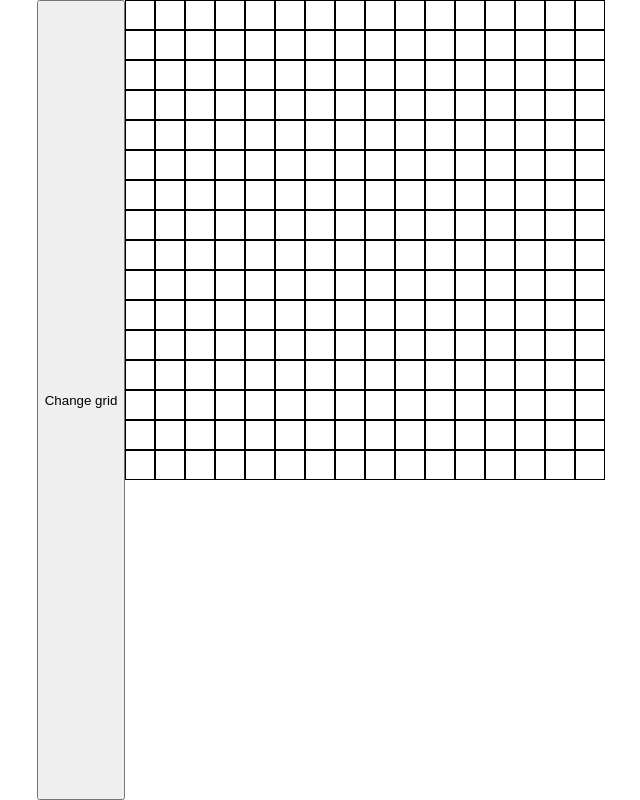
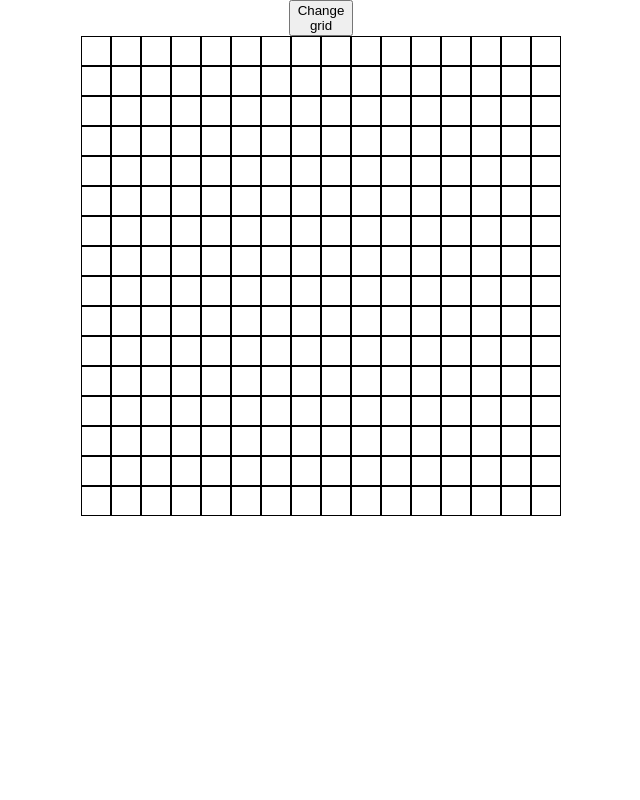
Before and after one commit to andmperotti/OdinEtchASketch, a plain HTML site: page index.html in a window 1280 px wide. Shown: the whole page, without its empty margins (319-959 px from the left). Drawn offline with Linux system fonts and the light colour scheme.

Commit message:
Add button styling, change previous styling
The body actually needed to be changed to column flex direction and
have a align-items of center to horizontally center the container and
button appropriately.
The button's width was defined as 5% as it was taking 100% available to
it, but I'll probably change this later as with smaller viewports the
text  overflows from it.

```diff
--- a/styles.css
+++ b/styles.css
@@ -63,7 +63,11 @@ body{
     width: 100vw;
     height: 100vh;
     display: flex;
-    justify-content: center;
+    flex-direction: column;
+    align-items: center;
+}
+button {
+    width: 5%;
 }
 
 #container {
```
